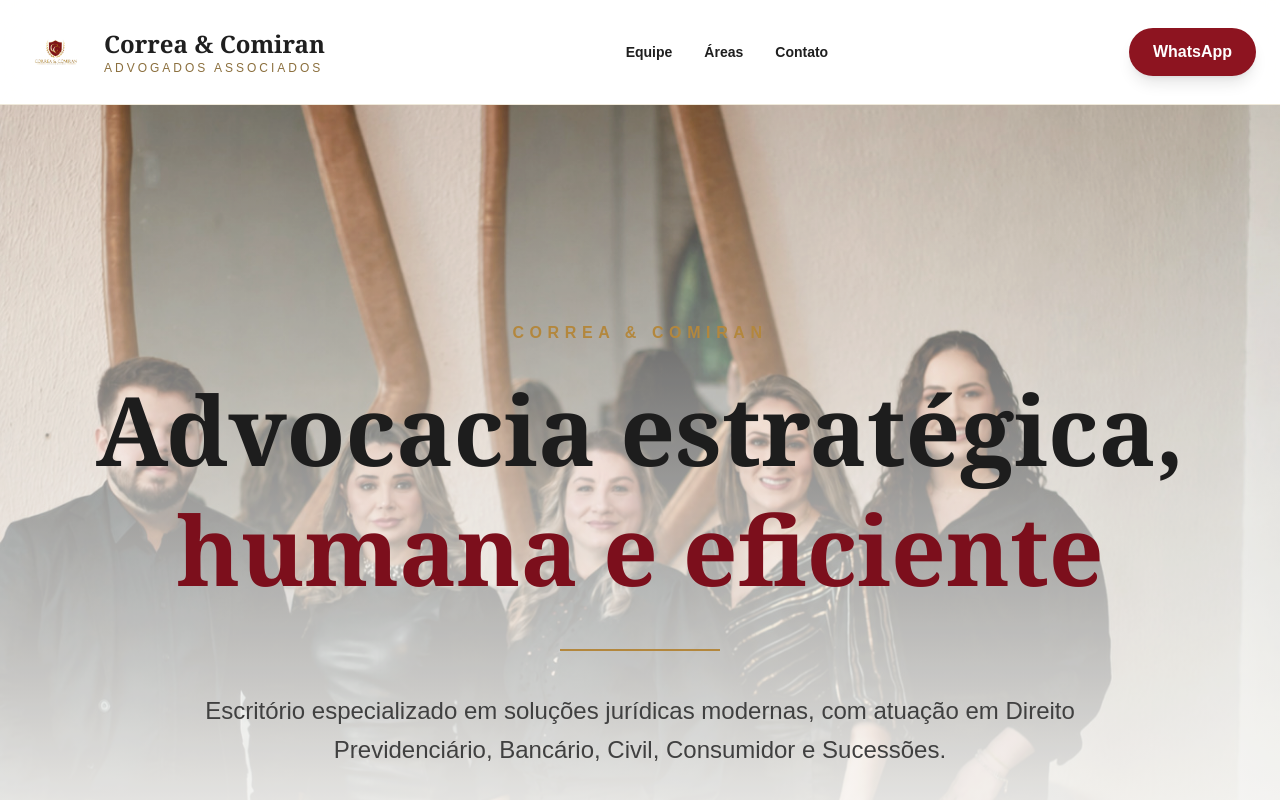
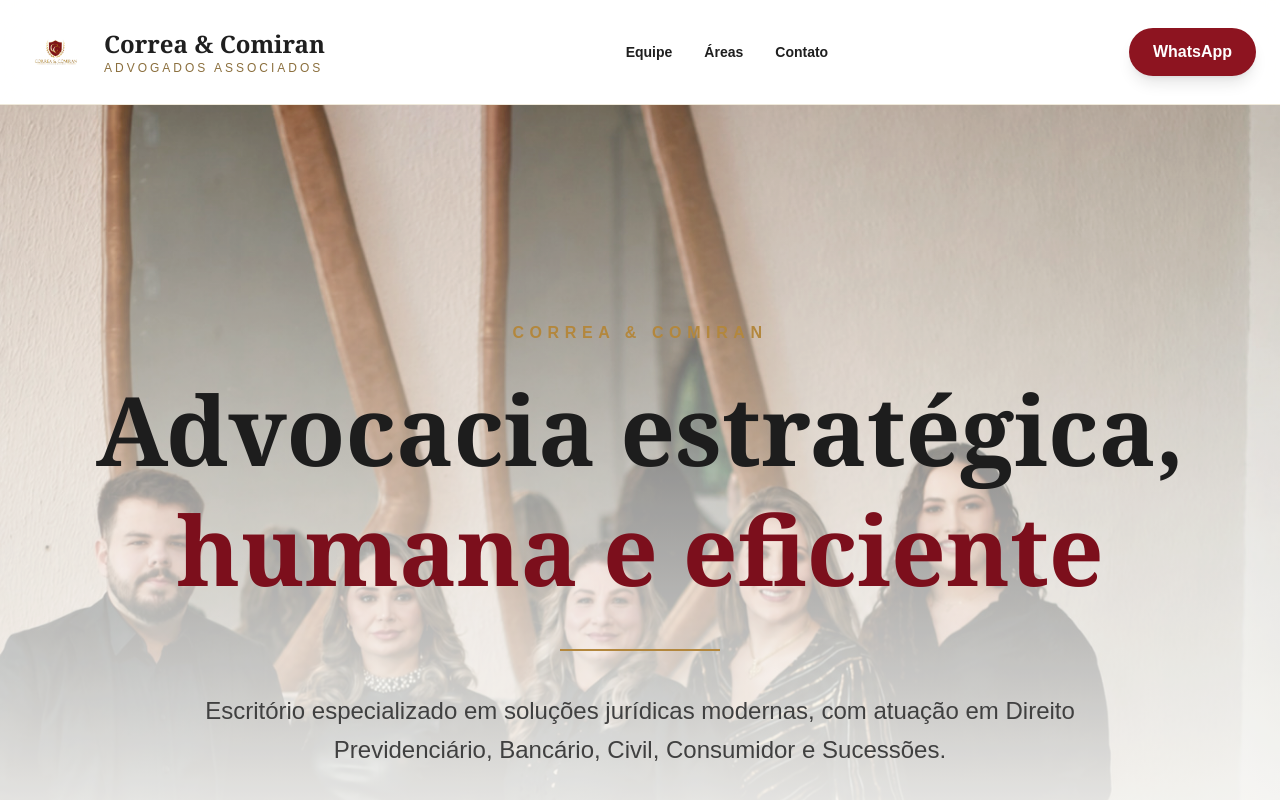
Before and after one commit to correacomiranadv-beep/correa-comiran, a Next.js app: page / in a window 1280 px wide. Shown: the top 800 px of the page. Built offline with nearby package versions, Linux system fonts and the light colour scheme.

Commit message:
subir foto hero

```diff
--- a/app/page.tsx
+++ b/app/page.tsx
@@ -89,7 +89,7 @@
     <img
       src="/escritorio.jpg"
       alt="Equipe Correa & Comiran"
-      className="w-full h-full object-cover opacity-90"
+      className="w-full h-full object-cover object-top opacity-90"
     />
 
     {/* Fade branco vindo de baixo */}
```
